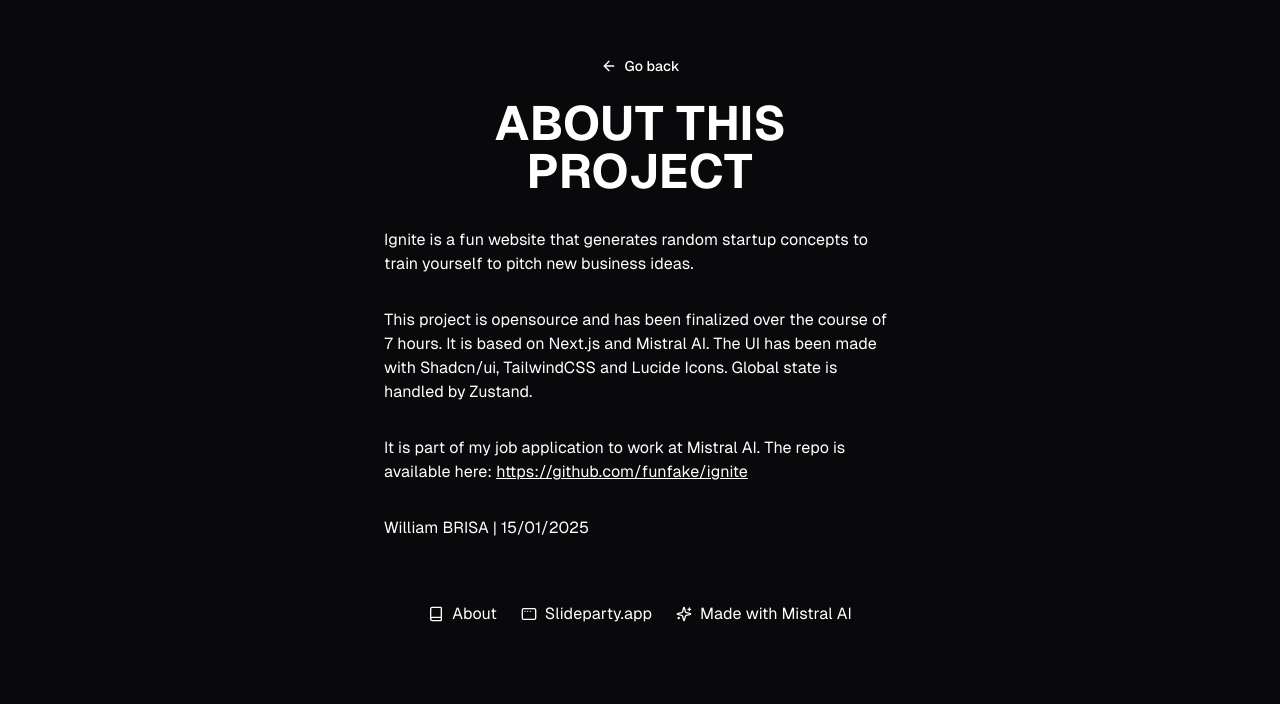
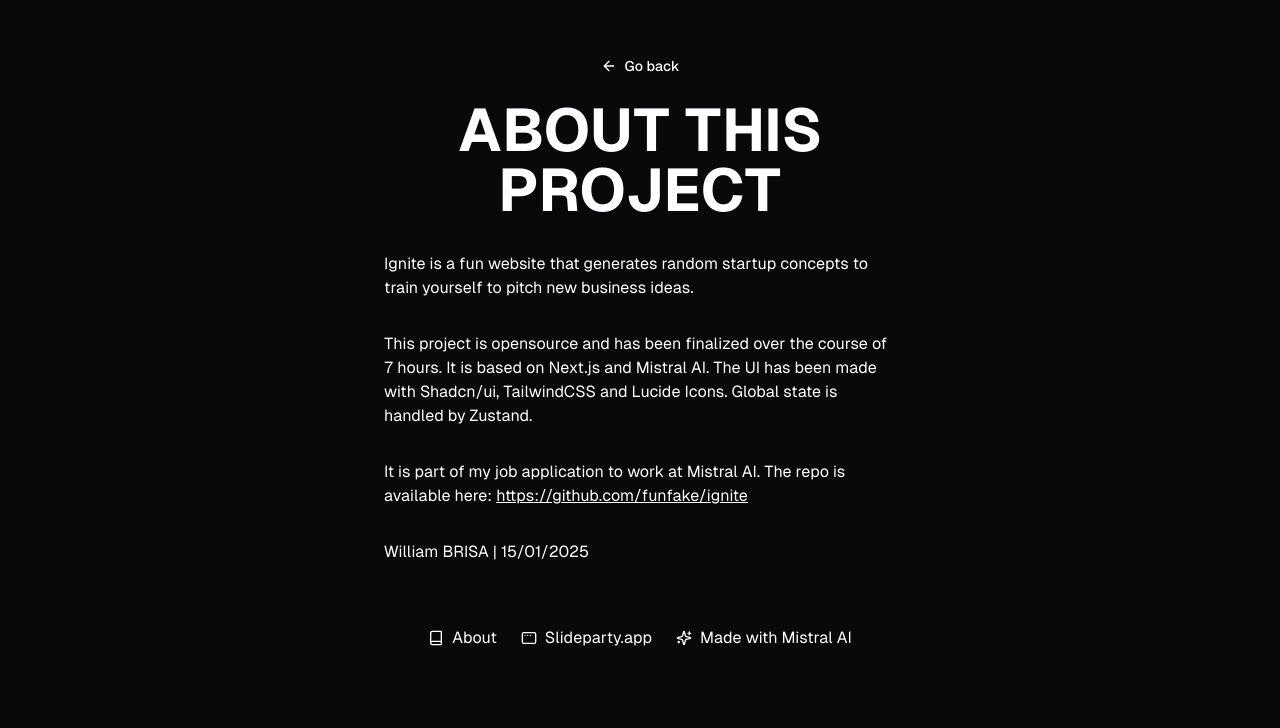
Before and after one commit to funfake/ignite, a Next.js app: page /about in a window 1280 px wide. Shown: the part 116-844 px from the top of the page. Before the commit the page ends 820 px from the top, so only its background shows below. Built offline with nearby package versions, Linux system fonts and the light colour scheme; no server answers; what @mistralai/mistralai would draw is missing.

Commit message:
v2.6: added analytics, fixed title size, removed console.log

```diff
--- a/app/globals.css
+++ b/app/globals.css
@@ -88,6 +88,6 @@ body {
   }
 
   .title {
-    @apply text-5xl font-bold text-center sm:text-left uppercase;
+    @apply text-3xl sm:text-5xl lg:text-6xl font-bold text-center sm:text-left uppercase;
   }
 }
--- a/app/layout.tsx
+++ b/app/layout.tsx
@@ -5,6 +5,7 @@ import type { Metadata } from "next";
 import localFont from "next/font/local";
 import "./globals.css";
 import ColorWrapper from "@/components/color-wrapper";
+import { Analytics } from "@vercel/analytics/react";
 
 // custom fonts
 const geistSans = localFont({
@@ -36,6 +37,7 @@ export default function RootLayout({
       <body
         className={`${geistSans.variable} ${geistMono.variable} antialiased`}
       >
+        <Analytics />
         <ColorWrapper>{children}</ColorWrapper>
       </body>
     </html>
--- a/components/cards.tsx
+++ b/components/cards.tsx
@@ -8,7 +8,7 @@ interface CardData {
 
 const Card: React.FC<CardData> = ({ title, body, text_color }) => (
   <div
-    className="flex-shrink-0 w-64 p-4 bg-transparent border-2 mb-4 last:mb-0 lg:mr-4 last:mr-0"
+    className="grow w-64 p-4 bg-transparent border-2 mb-4 last:mb-0 lg:mr-4 last:mr-0"
     style={{ borderColor: text_color }}
   >
     <h2 className="text-base font-bold mb-2 font-[family-name:var(--font-geist-mono)]">
--- a/components/color-wrapper.tsx
+++ b/components/color-wrapper.tsx
@@ -10,8 +10,6 @@ import { useChatStore } from "../stores/useChatStore";
 const ColorWrapper = ({ children }: { children: React.ReactNode }) => {
   const { text_color, background_color } = useChatStore();
 
-  console.log("text_color", text_color);
-  console.log("background_color", background_color);
   return (
     <div
       className="antialiased"
--- a/package.json
+++ b/package.json
@@ -12,6 +12,7 @@
     "@mistralai/mistralai": "^1.3.6",
     "@next/env": "^15.1.4",
     "@radix-ui/react-slot": "^1.1.1",
+    "@vercel/analytics": "^1.4.1",
     "class-variance-authority": "^0.7.1",
     "clsx": "^2.1.1",
     "lucide-react": "^0.471.1",
--- a/stores/useChatStore.ts
+++ b/stores/useChatStore.ts
@@ -34,7 +34,7 @@ export const useChatStore = create<ChatState>((set) => ({
   background_color: "#09090b",
   name: "", // Default title to display before the first generation
   generateStartup: async () => {
-    console.log("Generating startup...");
+    console.log("Generating startup with Mistral AI...");
     try {
       const response = await client.agents.complete({
         agentId: "ag:a57a6b0a:20250115:generate-a-random-startup:cfbbbc08",
@@ -53,11 +53,8 @@ export const useChatStore = create<ChatState>((set) => ({
             .replace(/\\r/g, "")
             .replace(/"(.*?)"/g, (match) => match.replace(/,/g, ""));
 
-          console.log("cleanContent", cleanContent);
-
           const data = JSON.parse(cleanContent);
 
-          console.log("data", data);
           set({
             problem: data.problem,
             industry: data.industry,
```
Also changed, not shown: 1 other file (tests, documents, lock files or other folders).
